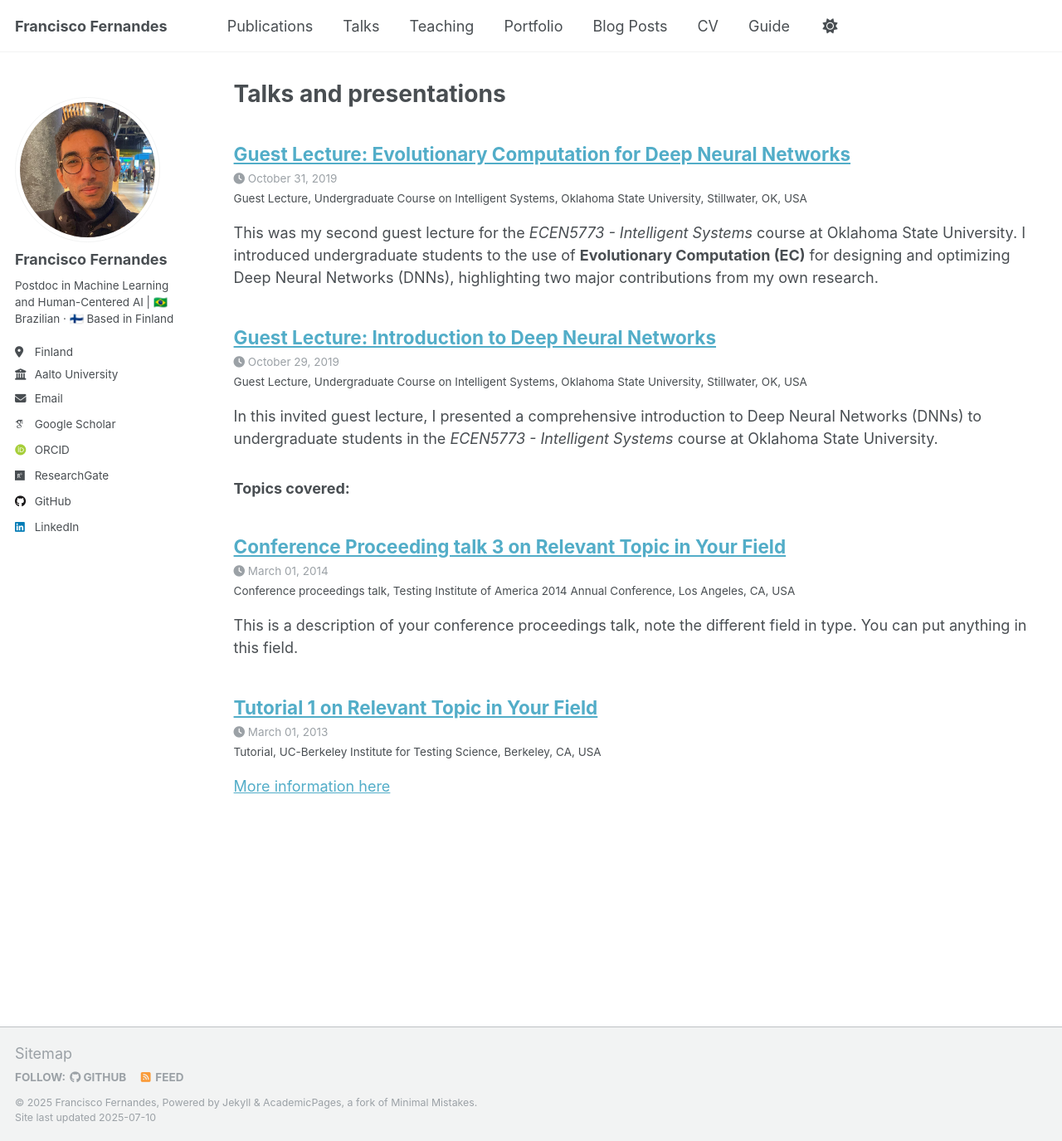
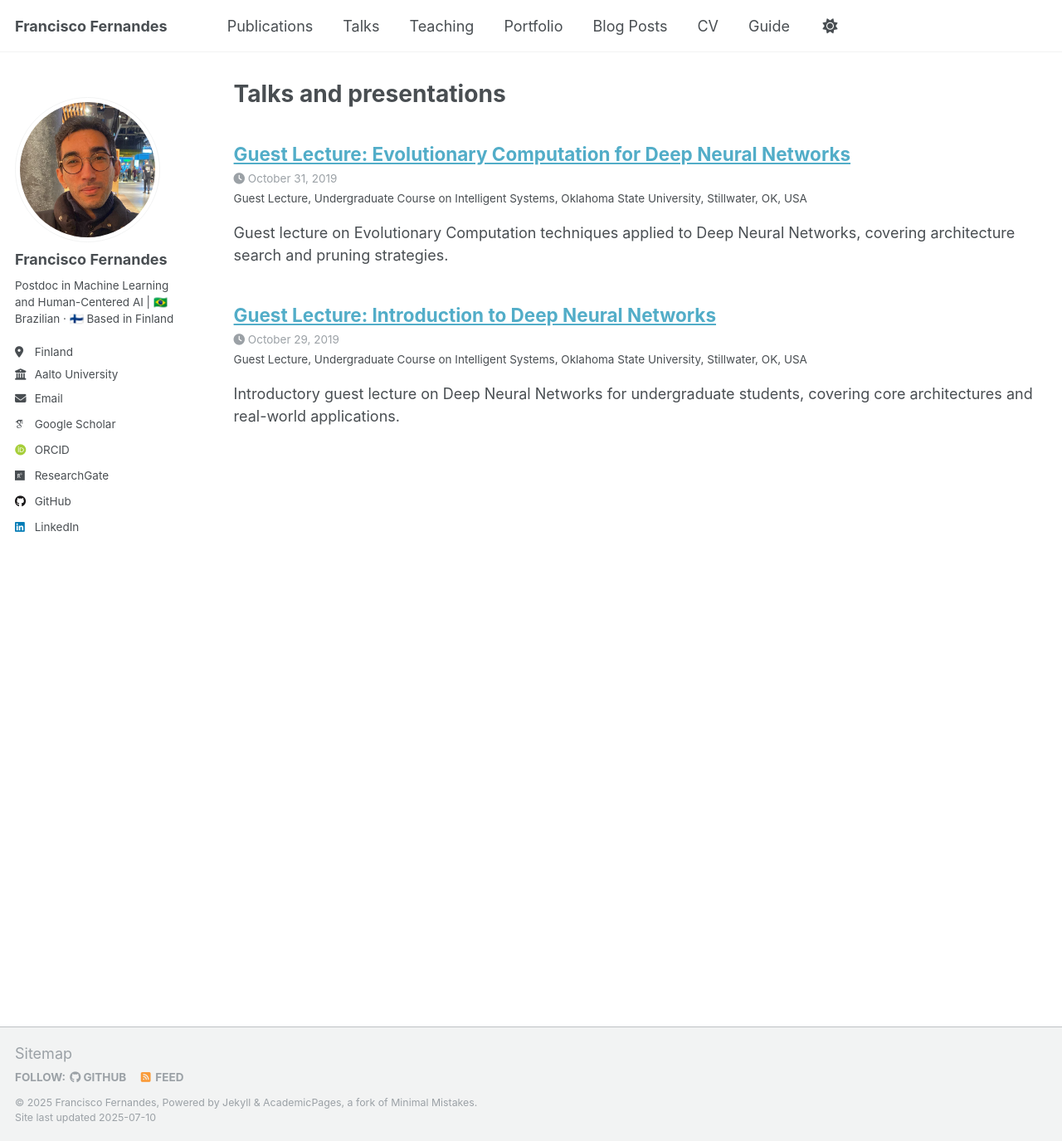
Before and after one commit to feferna/feferna.github.io, a Jekyll site: the page built from _pages/talks.html, in a window 1280 px wide and 1375 px high. Shown: the whole window at 83% size. Built offline with Jekyll 4.4.1, drawn with Linux system fonts in a browser that asks for light colours; some web fonts are replaced.

```diff
--- a/_talks/2013-03-01-tutorial-1.md
+++ /dev/null
@@ -1,13 +0,0 @@
----
-title: "Tutorial 1 on Relevant Topic in Your Field"
-collection: talks
-type: "Tutorial"
-permalink: /talks/2013-03-01-tutorial-1
-venue: "UC-Berkeley Institute for Testing Science"
-date: 2013-03-01
-location: "Berkeley, CA, USA"
----
-
-[More information here](http://exampleurl.com)
-
-This is a description of your tutorial, note the different field in type. This is a markdown files that can be all markdown-ified like any other post. Yay markdown!
--- a/_talks/2014-03-01-talk-3.md
+++ /dev/null
@@ -1,11 +0,0 @@
----
-title: "Conference Proceeding talk 3 on Relevant Topic in Your Field"
-collection: talks
-type: "Conference proceedings talk"
-permalink: /talks/2014-03-01-talk-3
-venue: "Testing Institute of America 2014 Annual Conference"
-date: 2014-03-01
-location: "Los Angeles, CA, USA"
----
-
-This is a description of your conference proceedings talk, note the different field in type. You can put anything in this field.
--- a/_talks/2019-10-29-intro-dnn.md
+++ b/_talks/2019-10-29-intro-dnn.md
@@ -8,10 +8,10 @@
 location: "Stillwater, OK, USA"
 author: "Francisco Erivaldo Fernandes Junior (Ph.D. Candidate)"
 slides: "/files/talks/Francisco-Intro-to-DNN-Oct-29-2019.pdf"
-except: ""
+excerpt: "Introductory guest lecture on Deep Neural Networks for undergraduate students, covering core architectures and real-world applications."
 ---
 
-In this invited guest lecture, I presented a comprehensive introduction to Deep Neural Networks (DNNs) to undergraduate students in the *ECEN5773 - Intelligent Systems* course at Oklahoma State University.
+In this invited guest lecture, I presented a comprehensive introduction to Deep Neural Networks (DNNs) to undergraduate students in the *ECEN5773 - Intelligent Systems* course at Oklahoma State University. The goal was to give students both theoretical foundations and a practical perspective on how modern DNN architectures are designed and applied across domains.
 
 ### Topics covered:
 
--- a/_talks/2019-10-31-ec-dnn.md
+++ b/_talks/2019-10-31-ec-dnn.md
@@ -8,7 +8,7 @@
 location: "Stillwater, OK, USA"
 author: "Francisco Erivaldo Fernandes Junior (Ph.D. Candidate)"
 slides: "/files/talks/Francisco-EC-for-DNN-Oct-31-2019.pdf"
-except: ""
+excerpt: "Guest lecture on Evolutionary Computation techniques applied to Deep Neural Networks, covering architecture search and pruning strategies."
 ---
 
 This was my second guest lecture for the *ECEN5773 - Intelligent Systems* course at Oklahoma State University. I introduced undergraduate students to the use of **Evolutionary Computation (EC)** for designing and optimizing Deep Neural Networks (DNNs), highlighting two major contributions from my own research.
```
